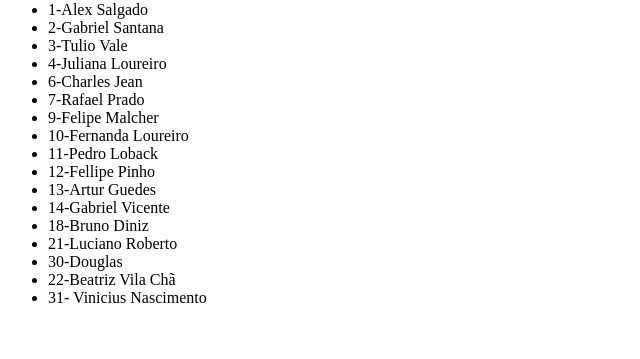
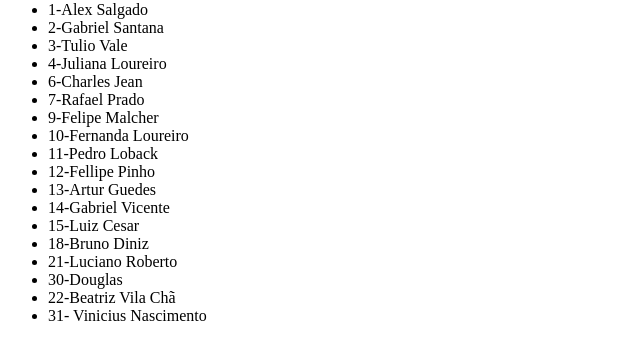
Before and after one commit to salgado/cscw-2018.2-introducao, a plain HTML site: page index.html in a window 1280 px wide. Shown: the part 79-438 px from the top of the page, without its empty margins (0-640 px from the left). Drawn offline with Linux system fonts and the light colour scheme.

Commit message:
inserindo nome

```diff
--- a/index.html
+++ b/index.html
@@ -19,11 +19,12 @@
          <li>12-Fellipe Pinho</li>
          <li>13-Artur Guedes</li>
 	 <li>14-Gabriel Vicente</li>
+	 <li>15-Luiz Cesar</li>
 	 <li>18-Bruno Diniz</li>
 	 <li>21-Luciano Roberto</li>
          <li>30-Douglas</li>
         <li>22-Beatriz Vila Chã</li>
-<li> 31- Vinicius Nascimento</li>
+	<li> 31- Vinicius Nascimento</li>
      </ul>
  </body>
  </html>
```
